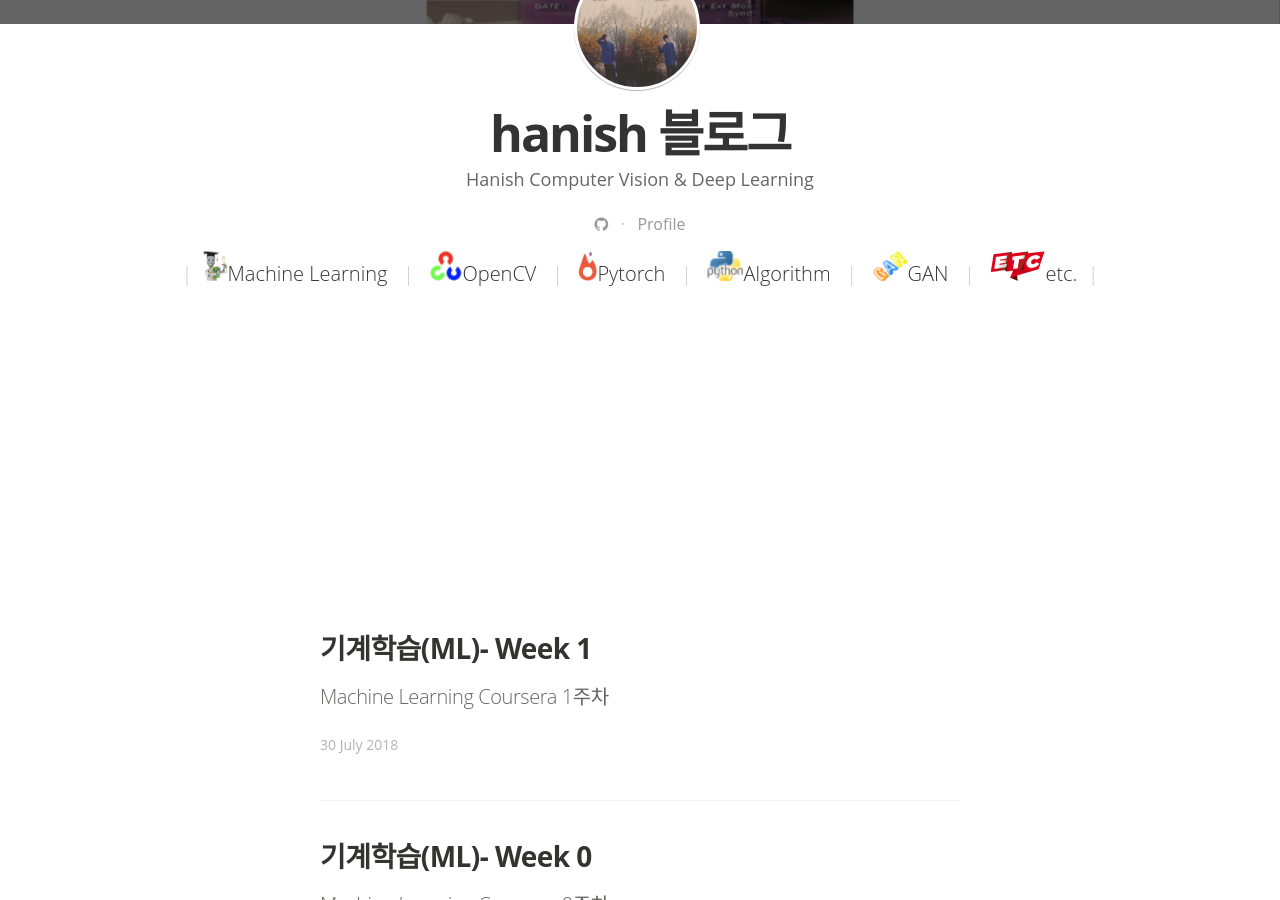
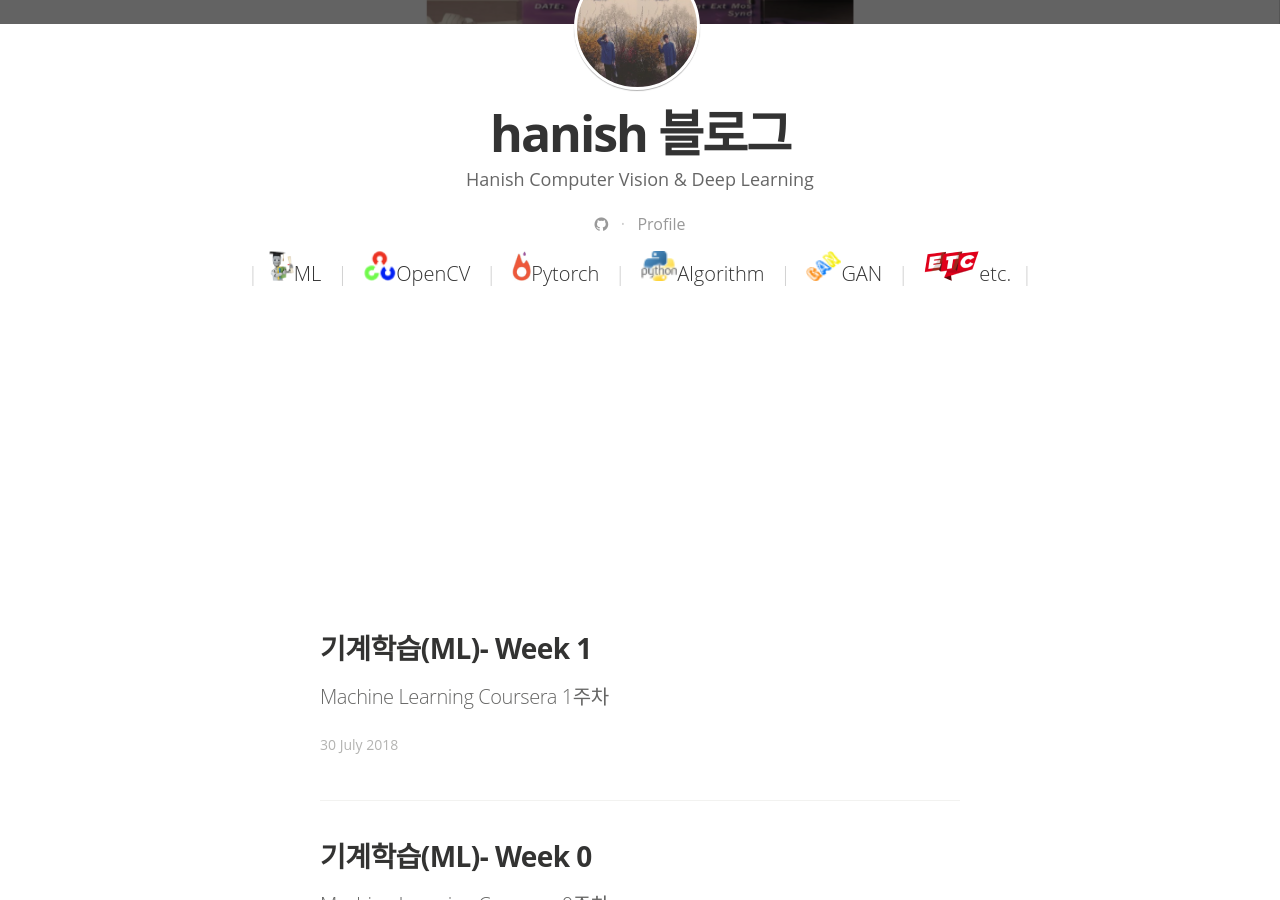
Before and after one commit to hanish3464/hanish3464.github.io, a Jekyll site: the page built from index.html, in a window 1280 px wide and 900 px high, scrolled down 426 px. Built offline with Jekyll 4.4.1, drawn with Linux system fonts in a browser that asks for light colours; nearby versions of some CDN libraries; some web fonts are replaced; the list of posts is cut into pages by our own code; comment, search, counter and statistics services are not loaded.

Commit message:
Update index.html

```diff
--- a/index.html
+++ b/index.html
@@ -26,7 +26,7 @@
       <a href={{ "/profile/" | prepend: site.baseurl }}>Profile</a>
     <div class="menu-bars">
       &nbsp;|&nbsp;
-      <a href={{ "/ML/" | prepend: site.baseurl }}><img src="assets/images/ml.png">Machine Learning</a>
+      <a href={{ "/ML/" | prepend: site.baseurl }}><img src="assets/images/ml.png">ML</a>
       &nbsp;&nbsp;|&nbsp;&nbsp;
       <a href={{ "/OpenCV/" | prepend: site.baseurl }}><img src="assets/images/opencv.png">OpenCV</a>
       &nbsp;&nbsp;|&nbsp;&nbsp;
```
